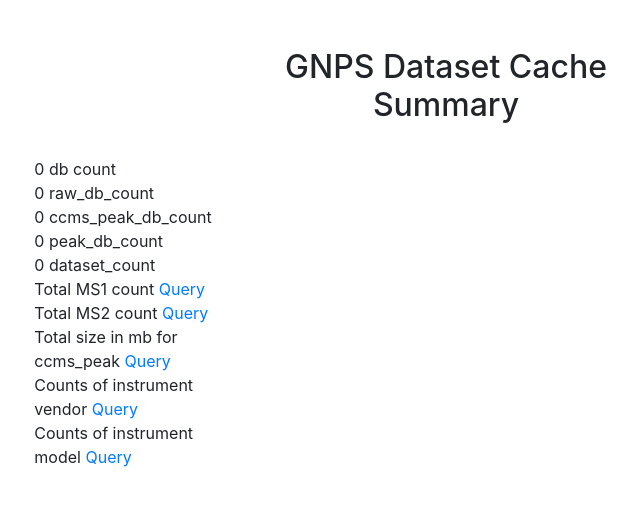
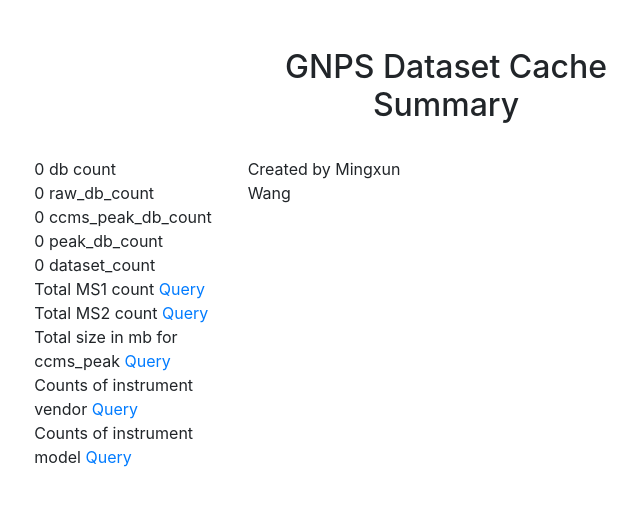
Before and after one commit to Wang-Bioinformatics-Lab/GNPS_DatasetCache, a Flask app: page / in a window 1280 px wide. Shown: the part 69-575 px from the top of the page, without its empty margins (194-834 px from the left). Run offline with Flask 2, Linux system fonts and the light colour scheme; data that the repository does not hold is empty; some libraries are stand-ins or nearby versions.

Commit message:
updating

```diff
--- a/templates/homepage.html
+++ b/templates/homepage.html
@@ -50,7 +50,9 @@
                 Counts of instrument model <a href='/datasette/database?sql=select+instrument_vendor%2C+count%28filepath%29+from+filename+group+by+instrument_model'>Query</a>
 
             </div>
-            <div class="col-md-2" id=""></div>
+            <div class="col-md-2" id="">
+                Created by Mingxun Wang
+            </div>
         </div>
 
         <div class="table table-striped">
```
